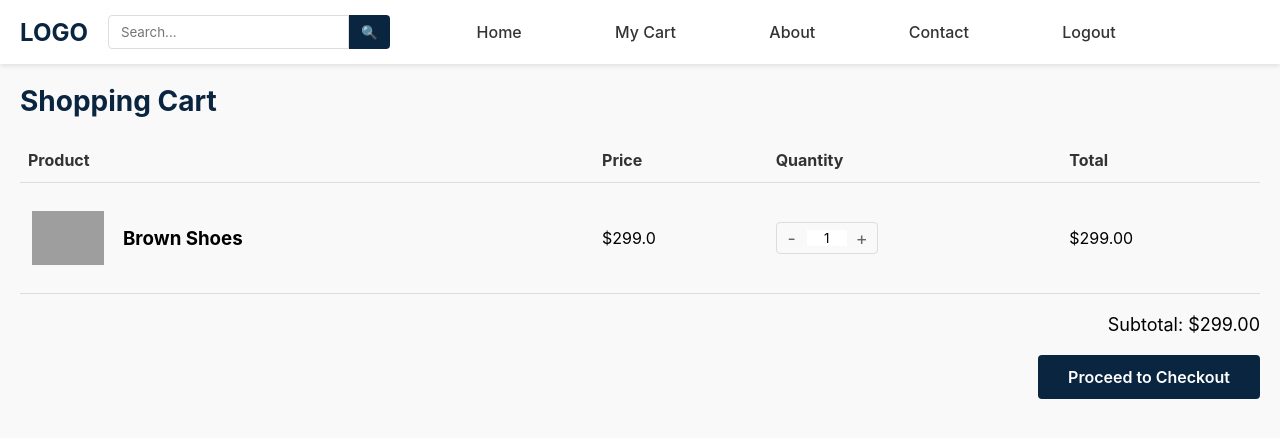
After one commit to prabeshnpl/E-commerce, a Django app: page /cart/ in a window 1280 px wide. The commit adds this page. Shown: the top 438 px of the page. Run offline with Django 5.2, Linux system fonts and the light colour scheme; a user stored in the database is signed in; data comes from the database, SQL or seed files in the repository; both versions use the stored data as it was after the commit; grey boxes are pictures that could not be loaded.

Commit message:
Separated cart template for cleaner and easier control

```diff
--- a/Ecom/dashboard/models.py
+++ b/Ecom/dashboard/models.py
@@ -31,7 +31,7 @@ class Cart(models.Model):
 
 class CartProduct(models.Model):
     product = models.ForeignKey(Product, on_delete=models.CASCADE)
-    cart = models.ForeignKey(Cart, on_delete=models.CASCADE)
+    cart = models.ForeignKey(Cart, on_delete=models.CASCADE,related_name='cart_products')
     no_of_product = models.IntegerField()
 
     class Meta:
--- /dev/null
+++ b/Ecom/dashboard/templates/cart.html
@@ -0,0 +1,93 @@
+<!DOCTYPE html>
+<html lang="en">
+<head>
+    <meta charset="UTF-8">
+    <meta name="viewport" content="width=device-width, initial-scale=1.0">
+    <title>E-commerce Store</title>
+    {% load static %}
+    <link rel="stylesheet" href="{% static 'dashboard/css/dashboard.css' %}">
+</head>
+
+<body>
+    {% if messages %}
+        {% for message in messages %}
+            <div class="message-{{ message.tags }}">
+                <p>{{ message }}</p>
+            </div>
+        {% endfor %}
+    {% endif %}
+    <header>
+        <div class="logo">LOGO</div>
+        <button class="mobile-menu-btn" id="mobileMenuBtn">☰</button>
+        <div class="search-box">
+            <input type="text" placeholder="Search...">
+            <button>🔍</button>
+        </div>
+        <nav id="mainNav">
+            <ul>
+                <li><a href="{% url 'home' %}" class="nav-link" data-page="home">Home</a></li>
+                <li><a href="#" class="nav-link my-cart-btn" data-page="shop">My Cart</a></li>
+                <li><a href="#" class="nav-link" data-page="about">About</a></li>
+                <li><a href="#" class="nav-link" data-page="contact">Contact</a></li>
+                {% if request.user.is_authenticated %}
+                    <li><a href="{% url 'logout' %}">Logout</a></li>
+                {% else %}
+                    <li><a href="{% url 'login' %}">Login</a></li>
+                {% endif %}
+            </ul>
+        </nav>
+    </header>
+
+    <main>
+        <!-- Shopping Cart Page -->
+        <div class="cart-page" id="cartPage">
+            <h1>Shopping Cart</h1>
+            <div class="cart-container">
+                <table class="cart-table">
+                    <thead>
+                        <tr>
+                            <th>Product</th>
+                            <th>Price</th>
+                            <th>Quantity</th>
+                            <th>Total</th>
+                        </tr>
+                    </thead>
+                    <tbody id="cartItems">
+                        {% if products %}
+                            {% for product in products %}
+                                <td>
+                                    <div class="cart-product">
+                                        <div class="cart-product-image">
+                                            <img src="{{ product.product.image.url }}" alt="{{ product.product.name }}">
+                                        </div>
+                                        <div>
+                                            <h3>{{ product.product.name }}</h3>
+                                        </div>
+                                    </div>
+                                </td>
+                                <td>${{ product.product.price }}</td>
+                                <td>
+                                    <div class="quantity-control">
+                                        <button class="quantity-btn decrease" data-id="{{product.id }}" data-price="{{ product.product.price }}">-</button>
+                                        <input type="text" class="quantity-input" id="product-count-{{ product.id }}" value="{{ product.no_of_product }}" readonly>
+                                        <button class="quantity-btn increase" data-id="{{ product.id }}" data-price="{{ product.product.price }}">+</button>
+                                    </div>
+                                </td>
+                                <td id="product-price-{{ product.id }}" class="all-prices">${{ product.product.price }}</td>
+
+                            {% endfor %}
+                        {% endif %}
+                    </tbody>
+                </table>
+            </div>
+
+            <div class="cart-summary">
+                <p class="subtotal">Subtotal: <span id="cartSubtotal">$0.00</span></p>
+                <button class="checkout-btn">Proceed to Checkout</button>
+            </div>
+        </div>
+    </main>
+
+    <script src="{% static 'dashboard/js/cart.js' %}"></script>
+</body>
+</html>
--- a/Ecom/dashboard/urls.py
+++ b/Ecom/dashboard/urls.py
@@ -3,8 +3,8 @@ from . import views
 
 urlpatterns = [
     path('',views.home,name='home'),
+    path('cart/',views.cart,name='cart'),
     path('login/',views.Login,name='login'),
     path('logout/',views.Logout,name='logout'),
     path('products/',views.load_products,name='products'),
-    path('cart_products/',views.load_cart,name='cart_products'),
 ]
--- a/Ecom/dashboard/views.py
+++ b/Ecom/dashboard/views.py
@@ -1,4 +1,4 @@
-from django.shortcuts import render,redirect
+from django.shortcuts import render,redirect,get_object_or_404
 from django.core.paginator import Paginator
 from .models import CustomUser, Cart, CartProduct, Product
 from django.http import JsonResponse
@@ -49,8 +49,17 @@ def Logout(request):
     return redirect('home')
 
 def home(request):
-    print(request.user)
     return render(request, 'dashboard.html')
+
+@login_required(login_url='login/')
+def cart(request):
+    try:
+        cart_obj = get_object_or_404(Cart,user=request.user)
+        cart_products = CartProduct.objects.filter(cart = cart_obj)
+    except Exception as e:
+        messages.error(request,"User's cart not found !!")
+
+    return render(request, 'cart.html',{'products':cart_products})
 
 # @login_required(login_url='login/')
 def load_products(request):
@@ -60,9 +69,3 @@ def load_products(request):
 
     products = list(page.object_list.values('id','name','image','price','description','stock'))
     return JsonResponse({'products':products,'has_next':page.has_next()})
-
-@login_required(login_url='login/')
-def load_cart(request):
-    cart_obj = Cart.objects.get(user=request.user)
-    cart_products = cart_obj.products.all()
-    return JsonResponse({'cart_products': list(cart_products.values('id','name','image','price','description','stock'))})
--- a/Ecom/static/dashboard/css/dashboard.css
+++ b/Ecom/static/dashboard/css/dashboard.css
@@ -215,7 +215,7 @@ nav ul li a {
 
 /* Cart Page Styles */
 .cart-page {
-    display: none;
+    display: block;
     padding: 20px;
 }
 
--- /dev/null
+++ b/Ecom/static/dashboard/js/cart.js
@@ -0,0 +1,56 @@
+
+document.querySelectorAll('.decrease').forEach(button => {
+    button.addEventListener('click', function() {
+        const id = parseInt(this.getAttribute('data-id'));
+        const price = parseInt(this.getAttribute('data-price'));
+        productCount = document.getElementById(`product-count-${id}`);
+        productCount.value = parseInt(productCount.value) - 1;
+
+        if(productCount.value < 0 )
+        {
+            productCount.value = 0;
+        }
+        totalProductPrice = document.getElementById(`product-price-${id}`);
+        totalProductPrice.innerHTML =`$ ${ (price * parseFloat(productCount.value)).toFixed(2) }`;
+        updateSubtotal();
+    });
+});
+
+document.querySelectorAll('.increase').forEach(button => {
+    button.addEventListener('click', function() {
+        const id = parseInt(this.getAttribute('data-id'));
+        const price = parseFloat(this.getAttribute('data-price'));
+        productCount = document.getElementById(`product-count-${id}`);
+        productCount.value = parseInt(productCount.value) + 1;
+
+        if(productCount.value <0 )
+        {
+            productCount.value = 0;
+        }
+        totalProductPrice = document.getElementById(`product-price-${id}`);
+        totalProductPrice.innerHTML =`$ ${ (price * parseFloat(productCount.value)).toFixed(2) }`;
+        updateSubtotal();
+    });
+});
+
+window.addEventListener('DOMContentLoaded',() => {
+    updateSubtotal();
+})
+
+function updateSubtotal() {
+    let subtotal = 0;
+    document.querySelectorAll('.quantity-input').forEach(input => {
+        const id = input.getAttribute('id').split('-')[2]; // Extract product ID
+        const price = parseFloat(document.querySelector(`.quantity-btn[data-id="${id}"]`).getAttribute('data-price'));
+        const quantity = parseInt(input.value);
+        subtotal += price * quantity;
+        document.getElementById(`product-price-${id}`).innerText = `$${subtotal.toFixed(2)}`;
+    });
+
+    let grandTotal = 0;
+    document.querySelectorAll('.all-prices').forEach( price => {
+        let aprice = price.innerHTML.split('$')[1];
+        grandTotal = (parseFloat(grandTotal) + parseFloat(aprice)).toFixed(2);
+    })
+    document.getElementById('cartSubtotal').innerText = `$${grandTotal}`;
+}
--- a/documentation.txt
+++ b/documentation.txt
@@ -3,8 +3,9 @@
 2) Basic Frontend design
     i) Dashboard page
         a) Is loaded using views by default
-        b) Uses "load_products" view to asynchronously fetch products
-        c) Login/Registration
+        b) Login/Registration
+        c) Uses "load_products" view to asynchronously fetch products
+
 
 3) Basic backend design
     i) Created models/tables:
@@ -16,6 +17,7 @@
     ii) Created view:
         a) "load_products" view/JsonResponse for sending products 20 per page to handle server load
         b) view for login, logout and Registration
+        c) view for cart-page
 
 
 
```
Also changed, not shown: Ecom/dashboard/templates/dashboard.html (+2 -26 lines), Ecom/static/dashboard/js/dashboard.js (+20 -180 lines), Ecom/dashboard/migrations/0004_alter_cartproduct_cart.py (added), Ecom/db.sqlite3.
